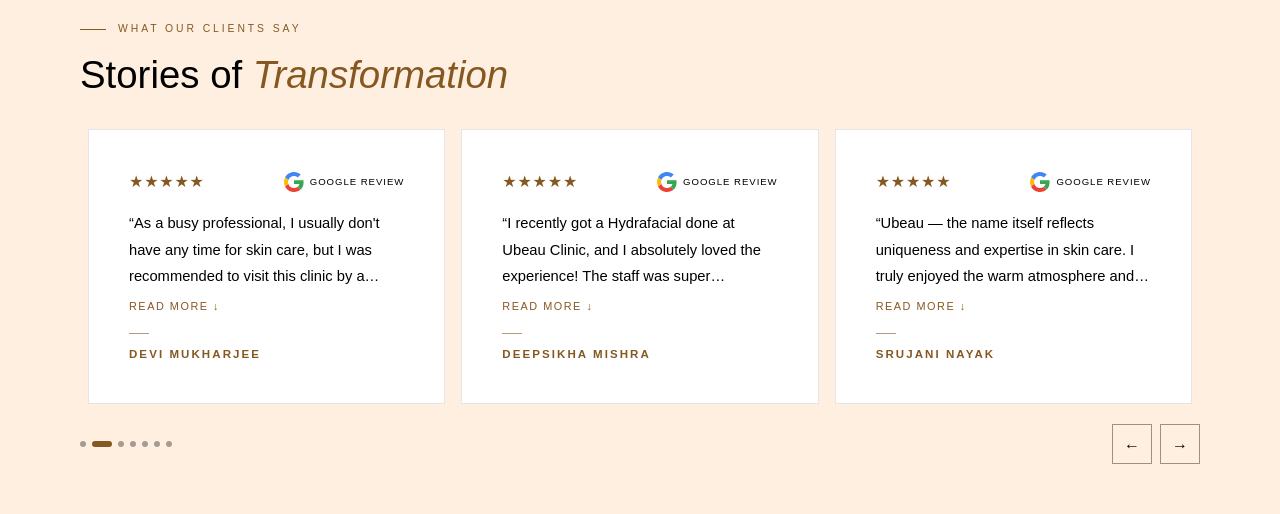
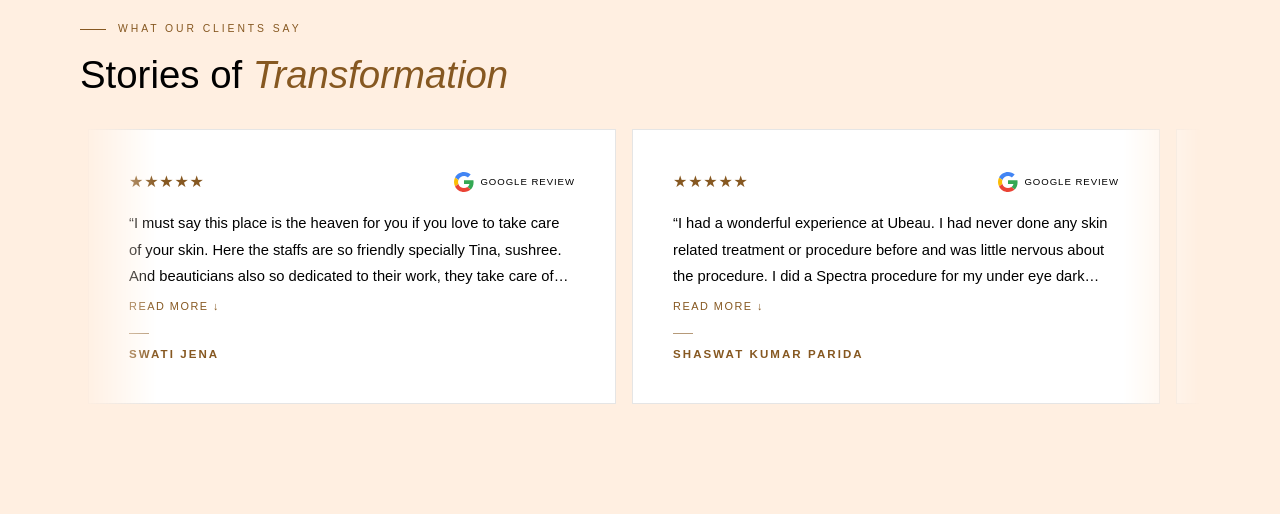
Before and after one commit to crowddevelopers08-arch/ubeau-aesthectic-clinics, a Next.js app: page / in a window 1280 px wide. Shown: the part 5840-6354 px from the top of the page. Built offline with nearby package versions, Linux system fonts and the light colour scheme; a web font is replaced by a local one.

Commit message:
homsssdsss

```diff
--- a/components/Testimonials.tsx
+++ b/components/Testimonials.tsx
@@ -91,6 +91,7 @@ function TestimonialCard({ quote, name }: { quote: string; name: string }) {
 export default function Testimonials() {
   const [current, setCurrent] = useState(0)
   const total = testimonials.length
+  const marqueeTestimonials = [...testimonials, ...testimonials]
 
   const next = useCallback(() => {
     setCurrent(i => (i + 1) % total)
@@ -118,22 +119,36 @@ export default function Testimonials() {
         Stories of <em className="italic text-brand-pink">Transformation</em>
       </h2>
 
-      {/* Carousel — 1 card on mobile, 3 cards on desktop */}
-      <div className="overflow-hidden">
+      {/* Mobile carousel */}
+      <div className="overflow-hidden lg:hidden">
         <div
           className="flex transition-transform duration-500 ease-[cubic-bezier(0.16,1,0.3,1)]"
           style={{ transform: `translateX(-${current * 100}%)` }}
         >
           {testimonials.map((t, i) => (
-            <div key={i} className="w-full lg:w-1/3 shrink-0 px-0 lg:px-2">
+            <div key={i} className="w-full shrink-0">
               <TestimonialCard {...t} />
             </div>
           ))}
         </div>
       </div>
 
-      {/* Controls */}
-      <div className="flex items-center justify-between mt-5">
+      {/* Desktop marquee */}
+      <div
+        className="hidden lg:block overflow-hidden"
+        style={{ maskImage: 'linear-gradient(to right, transparent, black 7%, black 93%, transparent)' }}
+      >
+        <div className="flex flex-nowrap w-max animate-marquee-left hover:[animation-play-state:paused]">
+          {marqueeTestimonials.map((t, i) => (
+            <div key={`${t.name}-${i}`} className="w-[34rem] shrink-0 px-2">
+              <TestimonialCard {...t} />
+            </div>
+          ))}
+        </div>
+      </div>
+
+      {/* Mobile controls */}
+      <div className="flex items-center justify-between mt-5 lg:hidden">
 
         {/* Dot indicators */}
         <div className="flex items-center gap-1.5 flex-wrap">
```
